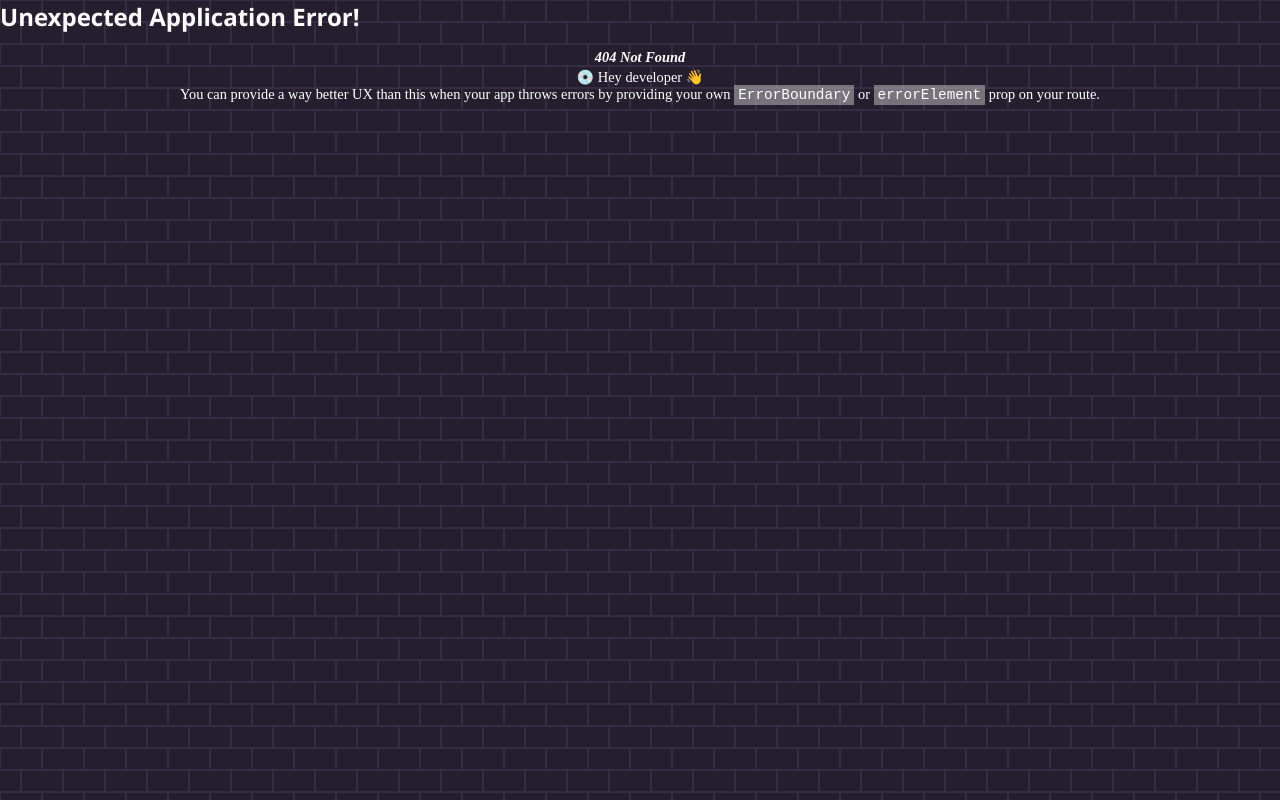
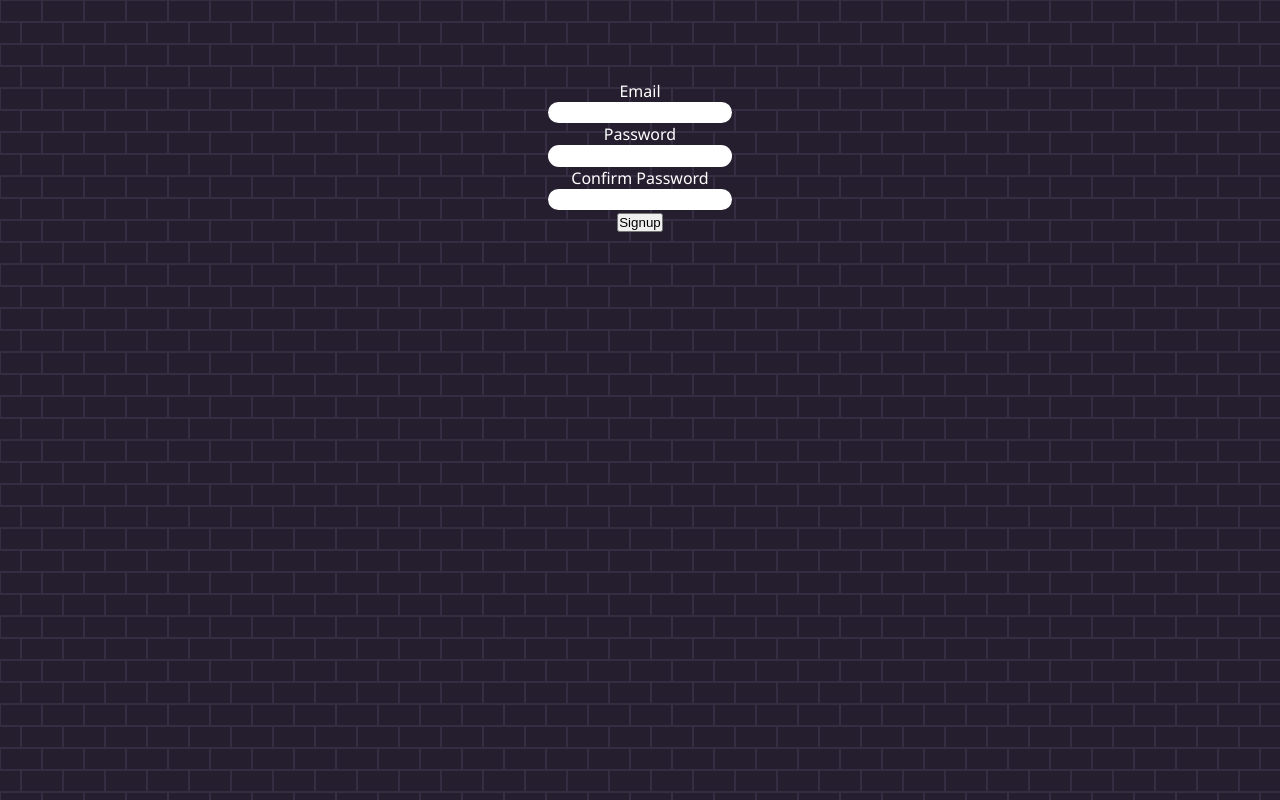
Before and after one commit to vinz-DY/projet_fullstack, a React (Vite) app in the folder frontend/: page /signup in a window 1280 px wide. Before the commit this address had no page. Built offline with nearby package versions, Linux system fonts and the light colour scheme; a web font is replaced by a local one.

Commit message:
creation formulaire d inscription fichier et lien vers page et css

```diff
--- a/frontend/package.json
+++ b/frontend/package.json
@@ -9,6 +9,7 @@
     "prop-types": "^15.8.1",
     "react": "^18.2.0",
     "react-dom": "^18.2.0",
+    "react-icons": "^4.12.0",
     "react-router-dom": "^6.14.2"
   },
   "devDependencies": {
--- a/frontend/src/App.jsx
+++ b/frontend/src/App.jsx
@@ -1,10 +1,10 @@
 import { Link } from "react-router-dom";
 import { useState, useRef } from "react";
-import "./App.css";
 import Logo from "./assets/logo.jpg";
 import Vinyl from "./assets/vinyl.jpg";
 import Invader from "./assets/invader.png";
 import Music from "./assets/you.mp3";
+import "./App.css";
 
 function App() {
   const [isPlaying, setIsPlaying] = useState(false); // État pour gérer la lecture de la musique
@@ -51,6 +51,11 @@ function App() {
         <button type="button" className="play" onClick={toggleMusic}>
           {isPlaying ? "Pause Music" : "Play Music"}
         </button>
+        <Link to="/signup">
+          <button type="button" className="play">
+            Sign'up
+          </button>
+        </Link>
       </div>
     </>
   );
--- a/frontend/src/main.jsx
+++ b/frontend/src/main.jsx
@@ -11,6 +11,7 @@ import Vinylo from "./pages/Vinylo";
 import Advinylo from "./pages/Advinylo";
 import PageVinylOne from "./pages/PageVinylOne";
 import Gamespage from "./pages/Gamespage";
+import Signup from "./pages/Signup";
 
 const router = createBrowserRouter([
   {
@@ -22,6 +23,10 @@ const router = createBrowserRouter([
         .then((res) => res.data)
         .catch((err) => console.error(err));
     },
+  },
+  {
+    path: "/signup",
+    element: <Signup />,
   },
   {
     path: "/games",
--- /dev/null
+++ b/frontend/src/pages/Signup.jsx
@@ -0,0 +1,65 @@
+import { React, useState } from "react";
+import "./signup.css";
+
+function Signup() {
+  const [formData, setFormData] = useState({
+    email: "",
+    password: "",
+    confirmPassword: "",
+  });
+
+  const handleChange = (e) => {
+    const { name, value } = e.target;
+    setFormData({
+      ...formData,
+      [name]: value,
+    });
+  };
+
+  const handleSubmit = (e) => {
+    e.preventDefault();
+    console.log("Form submitted:", formData);
+  };
+
+  return (
+    <div className="signupBigContainer">
+      <form onSubmit={handleSubmit}>
+        <label className="signupCtn">
+          Email
+          <input
+            type="email"
+            name="email"
+            value={formData.email}
+            onChange={handleChange}
+            required
+          />
+        </label>
+        <label className="signupCtn">
+          Password
+          <input
+            type="password"
+            name="password"
+            value={formData.password}
+            onChange={handleChange}
+            required
+          />
+        </label>
+        <label className="signupCtn">
+          Confirm Password
+          <input
+            type="password"
+            name="confirmPassword"
+            value={formData.confirmPassword}
+            onChange={handleChange}
+            required
+          />
+        </label>
+        <div>
+          <button type="submit">Signup</button>
+        </div>
+      </form>
+    </div>
+  );
+}
+
+export default Signup;
--- /dev/null
+++ b/frontend/src/pages/signup.css
@@ -0,0 +1,11 @@
+.signupBigContainer {
+  display: flex;
+  flex-direction: column;
+  align-items: center;
+}
+
+.signupCtn {
+  display: flex;
+  flex-direction: column;
+  align-items: center;
+}
```
Also changed, not shown: 2 other files (tests, documents, lock files or other folders).
